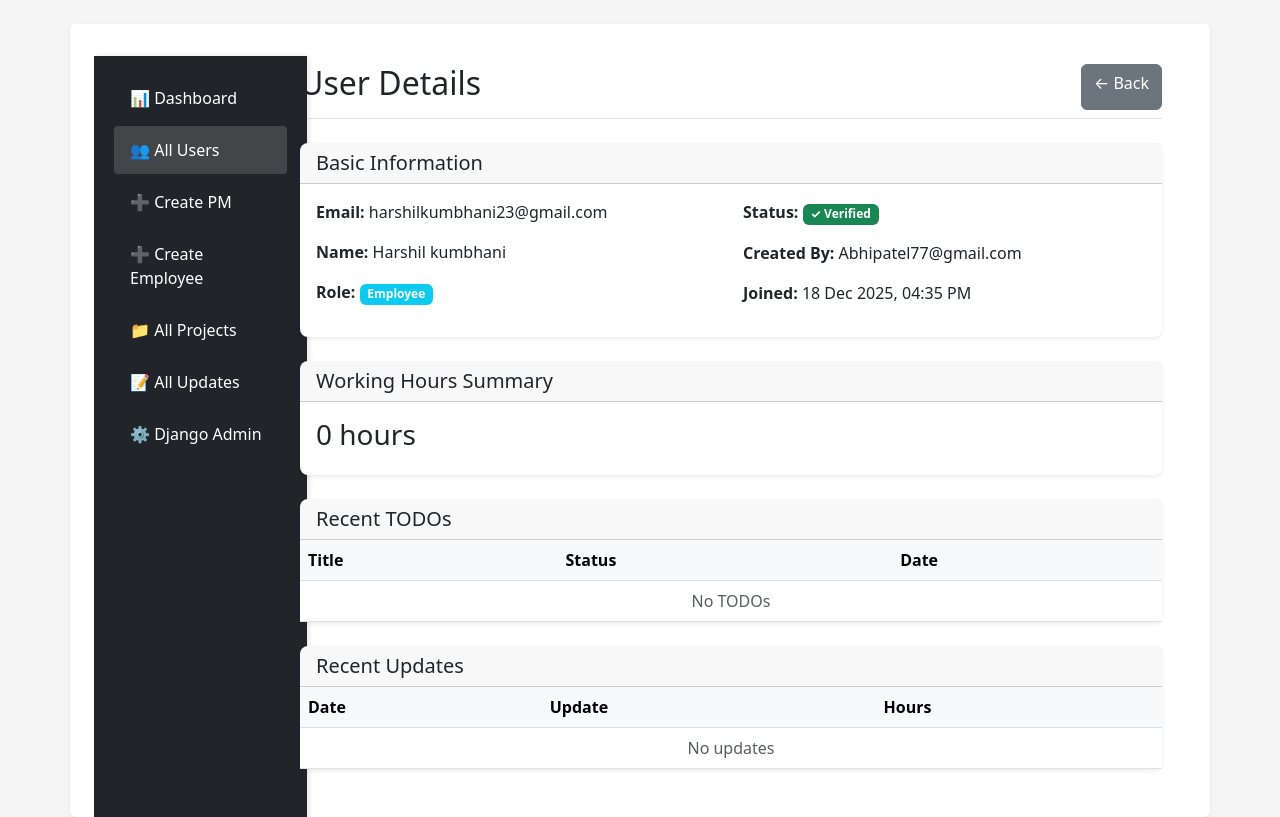
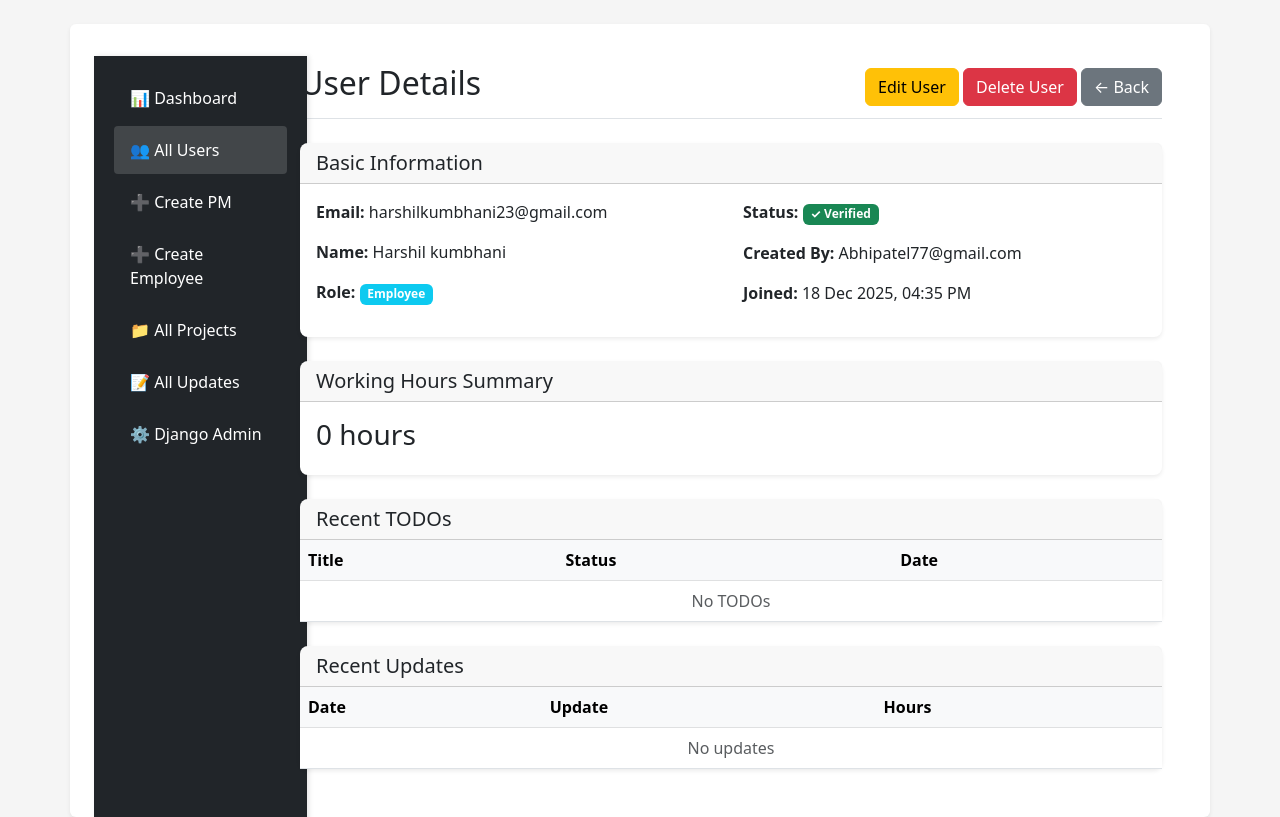
Before and after one commit to hariiibitcodingsolutions67-jpg/my-project, a Django app: page /user/2/ in a window 1280 px wide. Run offline with Django 5.2, Linux system fonts and the light colour scheme; a user stored in the database is signed in; data comes from the database, SQL or seed files in the repository; both versions use the stored data as it was after the commit.

Commit message:
create update function

```diff
--- a/accounts/templates/accounts/admin_user_detail.html
+++ b/accounts/templates/accounts/admin_user_detail.html
@@ -37,9 +37,21 @@
 
         <!-- Main Content -->
         <main class="col-md-10 ms-sm-auto px-md-4" style="margin-left: 16.66667%;">
-            <div class="pt-3 pb-2 mb-4 border-bottom d-flex justify-content-between">
+            <div class="pt-3 pb-2 mb-4 border-bottom d-flex justify-content-between align-items-center">
                 <h1 class="h2">User Details</h1>
-                <a href="{% url 'admin_users_list' %}" class="btn btn-secondary">← Back</a>
+                <div>
+                    <a href="{% url 'admin_user_update' user_obj.id %}" class="btn btn-warning">
+                        <i class="bi bi-pencil"></i> Edit User
+                    </a>
+                    {% if not user_obj.is_superuser %}
+                        <a href="{% url 'admin_user_delete' user_obj.id %}" class="btn btn-danger">
+                            <i class="bi bi-trash"></i> Delete User
+                        </a>
+                    {% endif %}
+                    <a href="{% url 'admin_users_list' %}" class="btn btn-secondary">
+                        ← Back
+                    </a>
+                </div>
             </div>
 
             <!-- User Info Card -->
--- a/accounts/templates/accounts/admin_users_list.html
+++ b/accounts/templates/accounts/admin_users_list.html
@@ -116,6 +116,7 @@
                                     <td>{{ user.date_joined|date:"d M Y" }}</td>
                                     <td>
                                         <a href="{% url 'admin_user_detail' user.id %}" class="btn btn-sm btn-primary">View</a>
+                                        <a href="{% url 'admin_user_update' user.id %}" class="btn btn-sm btn-warning">Edit</a>
                                         {% if not user.is_superuser %}
                                             <a href="{% url 'admin_user_delete' user.id %}" class="btn btn-sm btn-danger">Delete</a>
                                         {% endif %}
--- a/accounts/templates/admin_dashboard.html
+++ b/accounts/templates/admin_dashboard.html
@@ -147,6 +147,7 @@
                                     <td>{{ user.created_by.email|default:"-" }}</td>
                                     <td>
                                         <a href="{% url 'admin_user_detail' user.id %}" class="btn btn-sm btn-primary">View</a>
+                                        <a href="{% url 'admin_user_update' user.id %}" class="btn btn-sm btn-warning">Edit</a>  <!-- ✅ Edit Button -->
                                         {% if not user.is_superuser %}
                                             <a href="{% url 'admin_user_delete' user.id %}" class="btn btn-sm btn-danger">Delete</a>
                                         {% endif %}
--- a/accounts/urls.py
+++ b/accounts/urls.py
@@ -11,6 +11,7 @@ urlpatterns = [
 
     path('users/', views.admin_users_list, name='admin_users_list'),
     path('user/<int:user_id>/', views.admin_user_detail, name='admin_user_detail'),
+    path('user/<int:user_id>/update/', views.admin_user_update, name='admin_user_update'),
     path('user/<int:user_id>/delete/', views.admin_user_delete, name='admin_user_delete'),
     path('pm/create/', views.pm_create, name='pm_create'),
     path('create-employee/', views.admin_create_employee, name='admin_create_employee'),
--- a/accounts/views.py
+++ b/accounts/views.py
@@ -144,6 +144,32 @@ def admin_user_delete(request, user_id):
         return redirect('admin_users_list')
 
     return render(request, 'accounts/admin_user_delete.html', {'user_obj': user_obj})
+
+@login_required
+@admin_required
+def admin_user_update(request, user_id):
+    """Admin can update any user's details (PM or Employee)"""
+    user_obj = get_object_or_404(User, id=user_id)
+
+    # Prevent editing superuser
+    if user_obj.is_superuser:
+        messages.error(request, 'Cannot edit superuser account')
+        return redirect('admin_users_list')
+
+    if request.method == 'POST':
+        form = ProfileForm(request.POST, request.FILES, instance=user_obj)
+        if form.is_valid():
+            form.save()
+            messages.success(request, f'User {user_obj.email} updated successfully')
+            return redirect('admin_user_detail', user_id=user_obj.id)
+    else:
+        form = ProfileForm(instance=user_obj)
+
+    return render(request, 'user_form.html', {
+        'form': form,
+        'title': f'Update {user_obj.get_role_display()}',
+        'user_obj': user_obj
+    })
 
 @login_required
 @admin_required
```
Also changed, not shown: accounts/templates/user_form.html (renamed from accounts/templates/accounts/user_form.html, +12 -4 lines), db.sqlite3.
